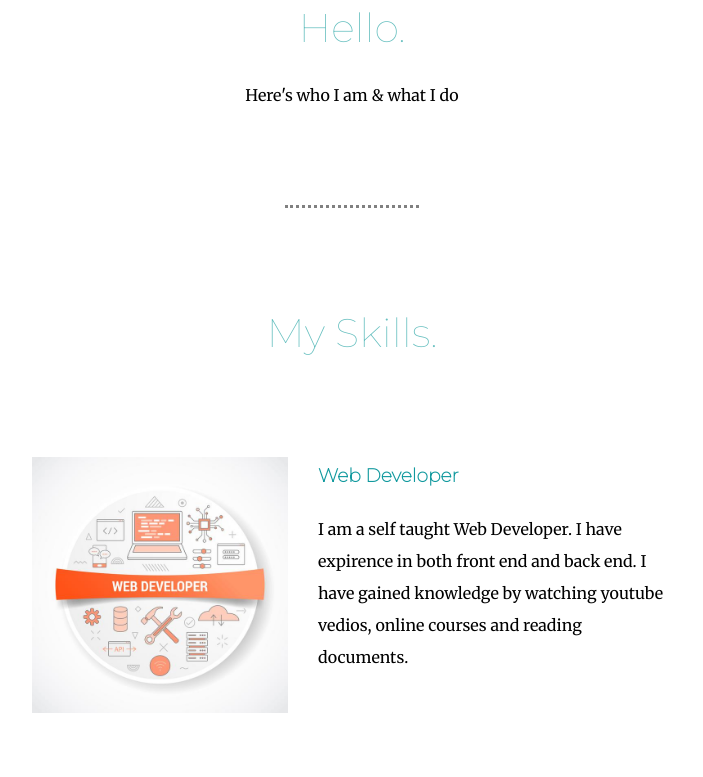
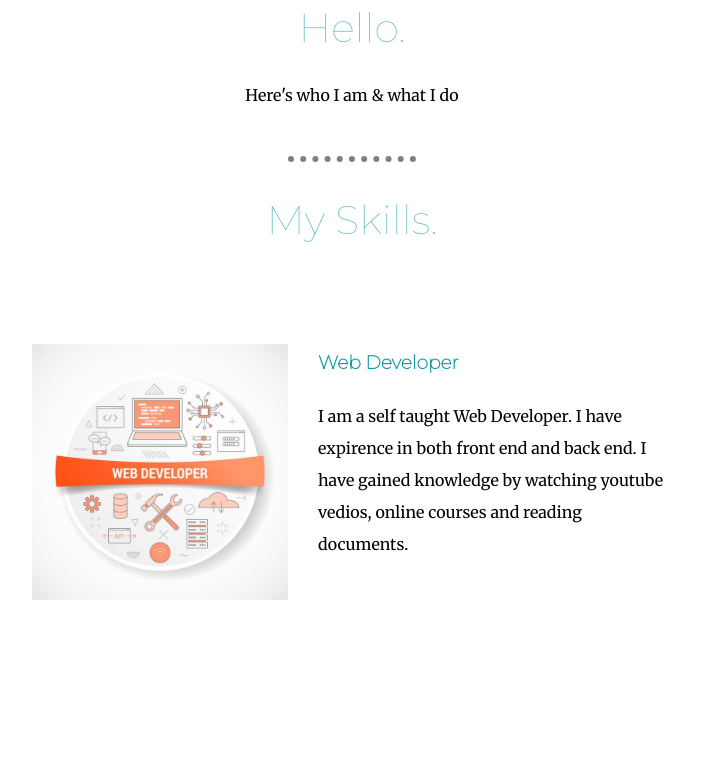
Before and after one commit to RIYANSHGARG/Portfolio, a plain HTML site: page index.html in a window 1280 px wide. Shown: the part 1376-2153 px from the top of the page, without its empty margins (288-991 px from the left). Drawn offline with Linux system fonts and the light colour scheme.

Commit message:
Update styles.css

```diff
--- a/CSS/styles.css
+++ b/CSS/styles.css
@@ -5,11 +5,12 @@ body{
 }
 
 hr{
-    border: dotted;
-    border-bottom: none;
+    margin-top: 4%;
+    border-style: none;
+    border-top-style: dotted;
+    border-color: grey;
+    border-width: 6px;
     width: 10%;
-    margin: 100px auto 100px auto;
-    color: gray;
 }
 
 h1{
```
